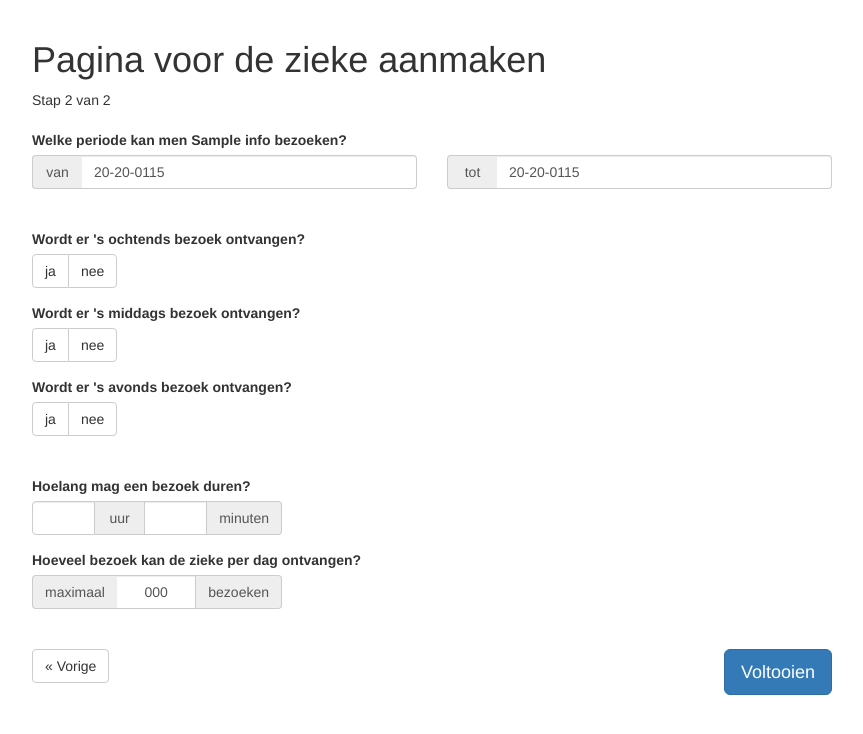
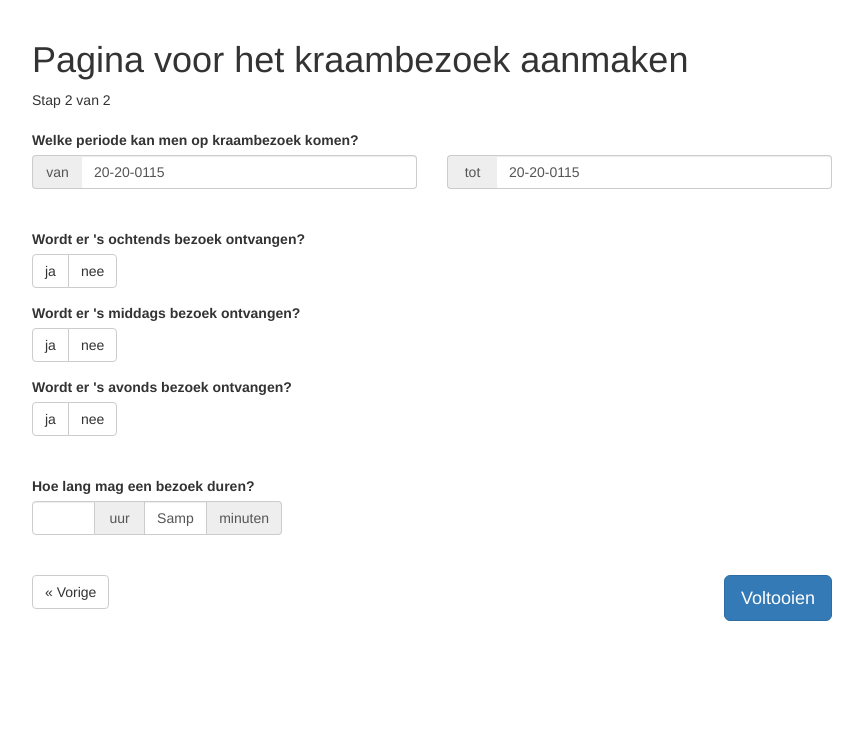
Before and after one commit to jasny/visiting-hours, a PHP site: template templates/create-page/visiting.html.twig in a window 1280 px wide. Shown: the top 734 px of the page, without its empty margins (208-1071 px from the left). Run offline with PHP 8.4, Linux system fonts and the light colour scheme; the template is opened without the code that fills it: most values are stand-ins (such as "Sample title", 1, 10 or a date in 2020); some libraries are stand-ins or nearby versions.

Commit message:
Changed to kraambezoek

```diff
--- a/main.js
+++ b/main.js
@@ -23,12 +23,17 @@
 (function($, moment) {
     moment.locale('nl');
 
-    $('.date-from').datetimepicker({
+    $('input.date').datetimepicker({
+        format: 'DD-MM-YYYY',
+        useCurrent: false
+    });
+
+    $('input.date-from').datetimepicker({
         format: 'DD-MM-YYYY',
         defaultDate: 'now',
         minDate: 'now'
     });
-    $('.date-to').datetimepicker({
+    $('input.date-to').datetimepicker({
         format: 'DD-MM-YYYY',
         minDate: 'now',
         useCurrent: false
--- a/style.css
+++ b/style.css
@@ -9,8 +9,12 @@
     color: #888;
 }
 
+.form-group {
+    position: relative;
+}
+
 body.frontpage {
-    background-image: url(https://static.pexels.com/photos/34846/pexels-photo.jpg);
+    background-image: url(https://static.pexels.com/photos/54547/pexels-photo-54547.jpeg);
     background-size: cover;
     padding: 20px;
     max-width: 1024px;
--- a/templates/create-page/visiting.html.twig
+++ b/templates/create-page/visiting.html.twig
@@ -1,29 +1,29 @@
 {% extends 'base.html.twig' %}
 
 {% set page = {
-  title: "Pagina voor de zieke aanmaken (stap 2)",
+  title: "Pagina voor het kraambezoek aanmaken (stap 2)",
   class: "create-page"
 } %}
 
 {% block contents %}
     <form method="post">
-        <h1>Pagina voor de zieke aanmaken</h1>
+        <h1>Pagina voor het kraambezoek aanmaken</h1>
         <p class="steps">Stap 2 van 2</p>
 
         <section id="visiting">
             <div class="form-group">
-                <label>Welke periode kan men {{ info.name|default('de zieke') }} bezoeken?</label>
+                <label>Welke periode kan men op kraambezoek komen?</label>
                 <div class="row">
                     <div class='col-sm-6'>
                         <div class="input-group date">
                             <span class="input-group-addon">van</span>
-                            <input type="text" name="date_from" value="{{ info.date_from }}" class="form-control date-from" placeholder="datum" data-mask="00-00-0000">
+                            <input type="text" name="date_from" value="{{ info.date_from }}" class="form-control date-from" required placeholder="datum" data-mask="00-00-0000">
                         </div>
                     </div>
                     <div class='col-sm-6'>
                         <div class='input-group date' id='datetimepicker7'>
                             <span class="input-group-addon">tot</span>
-                            <input type="text" name="date_to" value="{{ info.date_to }}" class="form-control date-to" placeholder="datum" data-mask="00-00-0000">
+                            <input type="text" name="date_to" value="{{ info.date_to }}" class="form-control date-to" required placeholder="datum" data-mask="00-00-0000">
                         </div>
                     </div>
                 </div>
@@ -116,20 +137,12 @@
 
         <section id="duration">
             <div class="form-group">
-                <label>Hoelang mag een bezoek duren?</label>
+                <label>Hoe lang mag een bezoek duren?</label>
                 <div class="input-group input-time">
                     <input type="text" class="form-control" name="duration[hours]" value="{{ info.duration.hours }}" data-mask="0">
                     <span class="input-group-addon">uur</span>
-                    <input type="text" class="form-control" name="duration[minutes]" value="{{ info.duration.minutes }}" data-mask="00" pattern="[0-5]\d">
+                    <input type="text" class="form-control" name="duration[minutes]" value="{{ info.duration.minutes }}" pattern="[0-5]?\d">
                     <span class="input-group-addon">minuten</span>
-                </div>
-            </div>
-            <div class="form-group">
-                <label label="inputDuration">Hoeveel bezoek kan de zieke per dag ontvangen?</label>
-                <div class="input-group input-time">
-                    <span class="input-group-addon">maximaal</span>
-                    <input type="text" class="form-control" name="number_visits" value="{{ info.number_visits }}" placeholder="aantal" pattern="\d+">
-                    <span class="input-group-addon">bezoeken</span>
                 </div>
             </div>
         </section>
--- a/templates/frontpage.html.twig
+++ b/templates/frontpage.html.twig
@@ -1,14 +1,14 @@
 {% extends 'base.html.twig' %}
 
 {% set page = {
-    title: "ziekenbezoek",
+    title: "Kraambezoek planner",
     class: "frontpage"
 } %}
 
 {% block contents %}
     <div class="jumbotron">
-        <h1>Ziekenbezoek</h1>
-        <p>Houd de familie op de hoogte en organizeer eenvoudig het bezoek.</p>
+        <h1>Kraambezoek</h1>
+        <p>Plan eenvoudig het je kraambezoek.</p>
         <p><a class="btn btn-primary btn-lg" href="/add/step1" role="button">Start hier</a><br><small>(het is gratis)</small></p>
     </div>
 {% endblock %}
--- a/templates/show-page/calendar.html.twig
+++ b/templates/show-page/calendar.html.twig
@@ -1,14 +1,13 @@
 {% extends 'base.html.twig' %}
 
 {% set page = {
-  title: "Ziekenbezoek voor "~info.name,
+  title: "Kraambezoek voor "~info.name~" | Bezoek inplannen",
   class: "show-page"
 } %}
 
 {% block contents %}
     <div id="info">
-        <h1><span class="text-light">Ziekenbezoek voor</span> {{ info.name }}</h1>
-        <p><i>Per dag kan {{ info.name }} maximaal {{ info.number_visits }} bezoeken van {% if info.duration >= 60 %}{{ (info.duration / 60)|round(0, 'floor') }} uur {% endif %}{% if info.duration % 60 != 0 %}{{ info.duration % 60 }} minuten{% endif %} ontvangen.</i></p>
+        <h1><span class="text-light">Kraambezoek voor</span> {{ info.name }}</h1>
 
         <h3>Plan je bezoek</h3>
         <table class="table table-bordered calendar">
```
Also changed, not shown: other parts of templates/create-page/visiting.html.twig (+27 -6 lines), models/Page.php (+23 -38 lines), templates/create-page/basic-info.html.twig (+26 -20 lines), templates/show-page/page.html.twig (+23 -19 lines).
